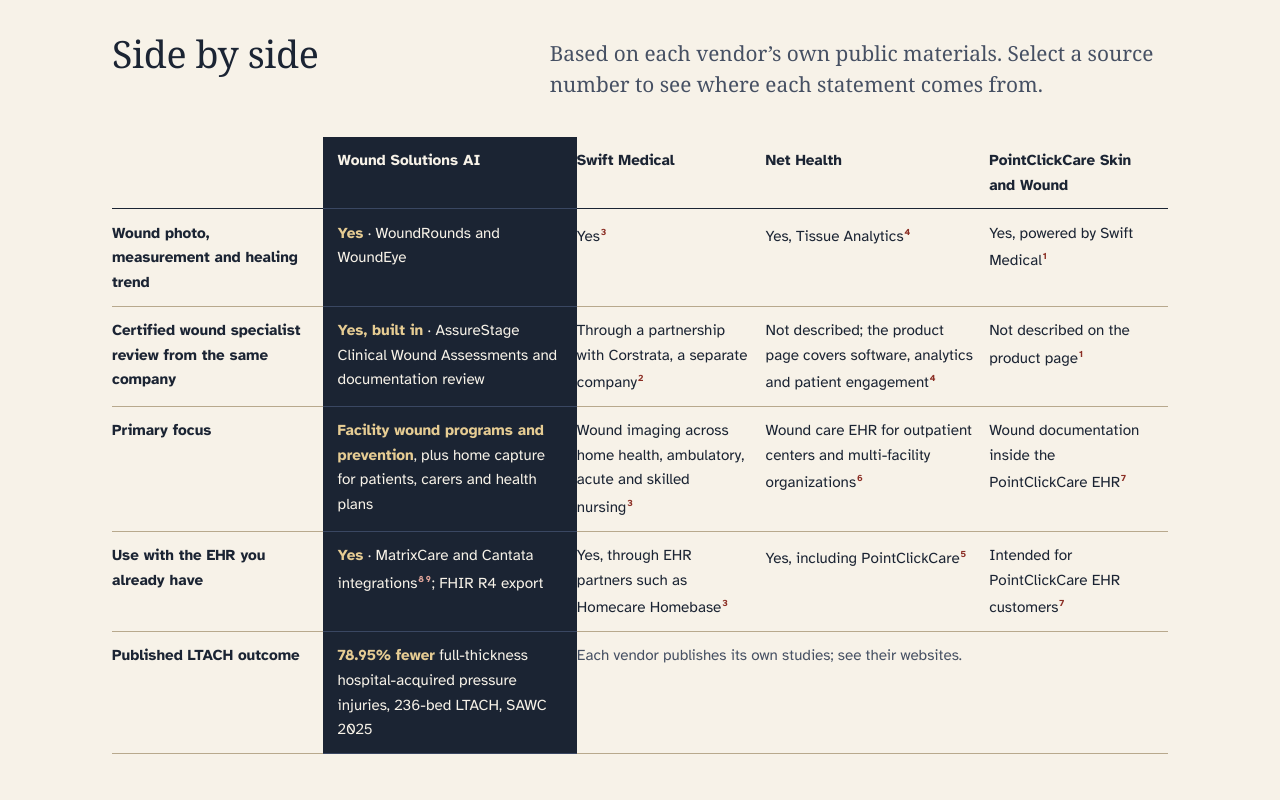
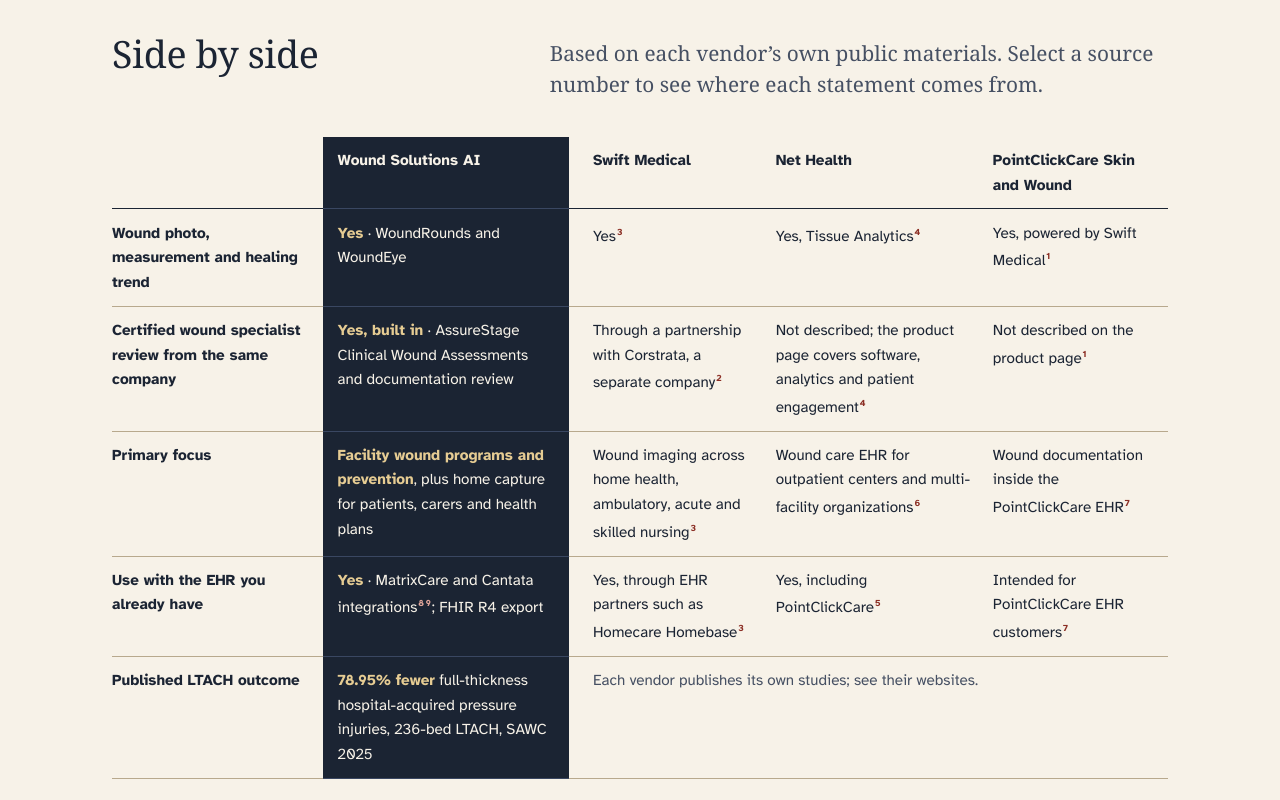
Before and after one commit to TrustedSciences/wounds-ai.site, a plain HTML site: page compare.html in a window 1280 px wide. Shown: the part 1480-2280 px from the top of the page. Drawn offline with Linux system fonts and the light colour scheme.

Commit message:
Add files via upload

```diff
--- a/assets/styles.css
+++ b/assets/styles.css
@@ -456,6 +456,7 @@ table.cmp td.us, table.cmp th.us { background: var(--ink); color: var(--paper);
 table.cmp td.us b { color: #E6CC93; }
 table.cmp td, table.cmp th { padding-right: 1rem; }
 table.cmp td.us sup.fn a { color: #E3A79C; }
+table.cmp td.us + td, table.cmp th.us + th { padding-left: 1.5rem; }
 
 /* Drop-down hover bridge: invisible strip covering the gap between button and panel */
 .drop-panel::before { content: ""; position: absolute; left: 0; right: 0; top: -0.6rem; height: 0.6rem; }
```
